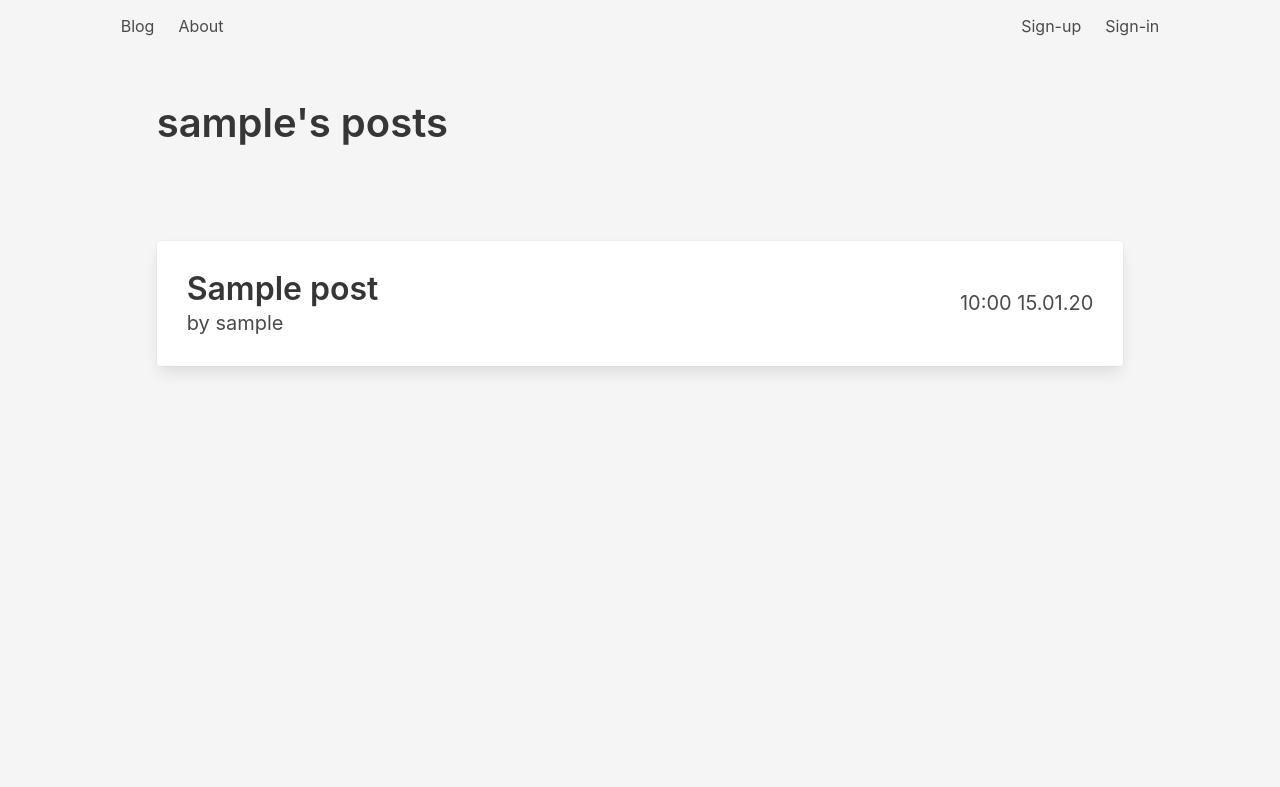
After one commit to hordiienko-v/flask-blog, a Flask app: page /posts/1 in a window 1280 px wide. The commit adds this page. Shown: the top 787 px of the page. Run offline with Flask 2, Linux system fonts and the light colour scheme; tables that the repository leaves empty hold one stand-in row (values such as "Sample post").

Commit message:
Added '/posts' page and 404 error page

```diff
--- a/app/models/user.py
+++ b/app/models/user.py
@@ -30,7 +30,7 @@ class User(db.Model, UserMixin):
         return cls.query.filter(or_(cls.username==username, cls.email==email)).first()
 
     @classmethod
-    def find_by_id(self, _id):
+    def find_by_id(cls, _id):
         return cls.query.filter_by(id=_id).first()
 
     def save_to_db(self):
--- a/app/routes/public_routes.py
+++ b/app/routes/public_routes.py
@@ -4,6 +4,10 @@ from app.models.user import User
 from app.models.post import Post
 from flask_login import login_user, logout_user, login_required, current_user
 from datetime import datetime
+
+@app.errorhandler(404)
+def page_not_found(e):
+    return render_template("basic_templates/errors/404.html"), 404
 
 @app.route("/")
 def home():
@@ -63,3 +67,11 @@ def create_post():
 
         return render_template("create_post.html", success="Post created")
     return render_template("create_post.html")
+
+@app.route("/posts/<int:user_id>")
+def posts(user_id):
+    user = User.find_by_id(user_id)
+    if user:
+        posts = user.posts.all()
+        return render_template("posts.html", username=user.username, posts=posts)
+    return render_template("basic_templates/errors/404.html"), 404
--- a/app/templates/about.html
+++ b/app/templates/about.html
@@ -3,5 +3,7 @@
 {% block title %}About{% endblock %}
 
 {% block main %}
-<h1 class="title">About</h1>
+<div class="section">
+  <h1 class="title is-2">About</h1>
+</div>
 {% endblock %}
--- a/app/templates/basic_templates/index.html
+++ b/app/templates/basic_templates/index.html
@@ -6,7 +6,7 @@
     <link rel="stylesheet" href="https://cdn.jsdelivr.net/npm/bulma@0.9.3/css/bulma.min.css">
     <title>{% block title %}{% endblock %}</title>
   </head>
-  <body class="has-background-white-ter">
+  <body class="has-background-white-ter" style="min-height: 100vh">
     <div class="columns is-mobile">
       <div class="column is-10 is-offset-1">
         <nav class="navbar has-background-white-ter">
@@ -31,6 +31,7 @@
               <a class="navbar-item" href="/sign-in">Sign-in</a>
               {% endif %}
               {% if current_user.is_authenticated %}
+              <a class="navbar-item" href="/posts/{{current_user.get_id()}}">My posts</a>
               <a class="navbar-item" href="/logout">Logout</a>
               {% endif %}
             </div>
--- a/app/templates/basic_templates/no-scroll.html
+++ b/app/templates/basic_templates/no-scroll.html
@@ -6,7 +6,7 @@
     <link rel="stylesheet" href="https://cdn.jsdelivr.net/npm/bulma@0.9.3/css/bulma.min.css">
     <title>{% block title %}{% endblock %}</title>
   </head>
-  <body>
+  <body class="has-background-white-ter">
     <div class="hero is-fullheight is-light">
       <div class="columns is-mobile">
         <div class="column is-10 is-offset-1">
@@ -34,6 +34,7 @@
                 <a class="navbar-item" href="/sign-up">Sign-up</a>
                 {% endif %}
                 {% if current_user.is_authenticated %}
+                <a class="navbar-item" href="/posts/{{current_user.get_id()}}">My posts</a>
                 <a class="navbar-item" href="/logout">Logout</a>
                 {% endif %}
               </div>
--- /dev/null
+++ b/app/templates/macros/macros.html
@@ -0,0 +1,11 @@
+{% macro create_post_preview(title="", username="", timestamp="") -%}
+  <div class="card block level" style="padding: 30px">
+    <div class="container">
+      <h1 class="title is-3 level-left">{{title}}</h1>
+      <h1 class="subtitle level-left">by {{username}}</h1>
+    </div>
+    <div class="container level-right">
+      <h1 class="subtitle level-right">{{timestamp | format_date}}</h1>
+    </div>
+  </div>
+{%- endmacro %}
--- /dev/null
+++ b/app/templates/posts.html
@@ -0,0 +1,21 @@
+{% extends "basic_templates/index.html" %}
+{% import "macros/macros.html" as m %}
+
+{% block title %}{{username}}'s posts{% endblock %}
+
+{% block main %}
+  <div class="section">
+    <h1 class="title is-2">{{username}}'s posts</h1>
+  </div>
+  {% if posts | length > 0 %}
+    <div class="section">
+      {% for post in posts %}
+        {{ m.create_post_preview(post.title, username, post.timestamp )}}
+      {% endfor %}
+    </div>
+  {% else %}
+    <div class="section">
+      <h1 class="title is-3">No posts yet :(</h1>
+    </div>
+  {% endif %}
+{% endblock %}
--- a/run.py
+++ b/run.py
@@ -1,6 +1,7 @@
 from app import app
 from flask_login import LoginManager
 from app.models.user import User
+# import app.filters
 
 
 if __name__ == "__main__":
@@ -11,6 +12,10 @@ if __name__ == "__main__":
     login_manager.login_view = "/sign-in"
     login_manager.init_app(app)
 
+    @app.template_filter("format_date")
+    def format_date(value, format="%H:%M %d.%m.%y"):
+        return value.strftime(format)
+
     @login_manager.user_loader
     def load_user(user_id):
         return User.query.get(int(user_id))
```
Also changed, not shown: app/templates/basic_templates/errors/404.html (added, +16 -0 lines), app/templates/home.html (+5 -3 lines).
